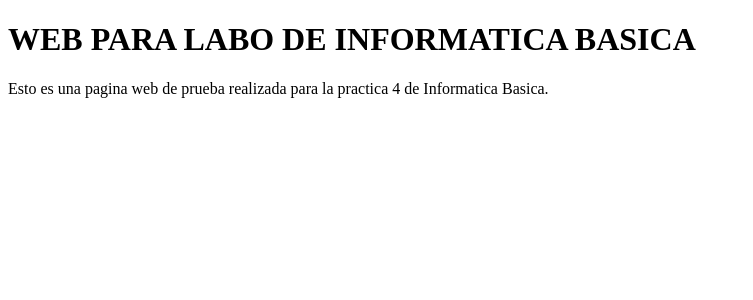
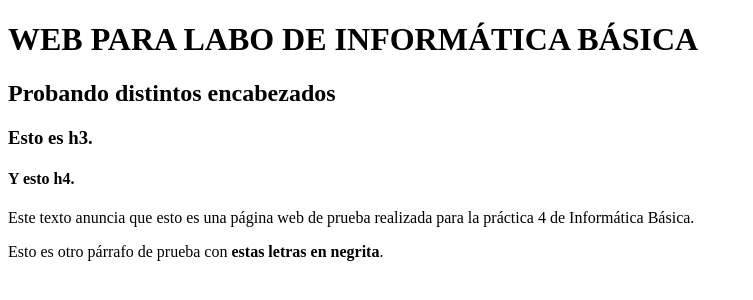
Before and after one commit to antolinos21/antolinos21.github.io, a plain HTML site: page index.html in a window 1280 px wide. Shown: the whole page, without its empty margins (0-753 px from the left). Drawn offline with Linux system fonts and the light colour scheme.

Commit message:
Update index.html

```diff
--- a/index.html
+++ b/index.html
@@ -1,7 +1,12 @@
 <!DOCTYPE html>
 <html>
+<title>Web I.B.</title/
 <body>
-<h1>WEB PARA LABO DE INFORMATICA BASICA</h1>
-<p>Esto es una pagina web de prueba realizada para la practica 4 de Informatica Basica.</p>
+<h1>WEB PARA LABO DE INFORMÁTICA BÁSICA</h1>
+<h2>Probando distintos encabezados</h2>
+<h3>Esto es h3.</h3>
+<h4>Y esto h4.</h4>
+<p>Este texto anuncia que esto es una página web de prueba realizada para la práctica 4 de Informática Básica.</p>
+<p>Esto es otro párrafo de prueba con <b>estas letras en negrita</b>.</p>
 </body>
 </html>
```
